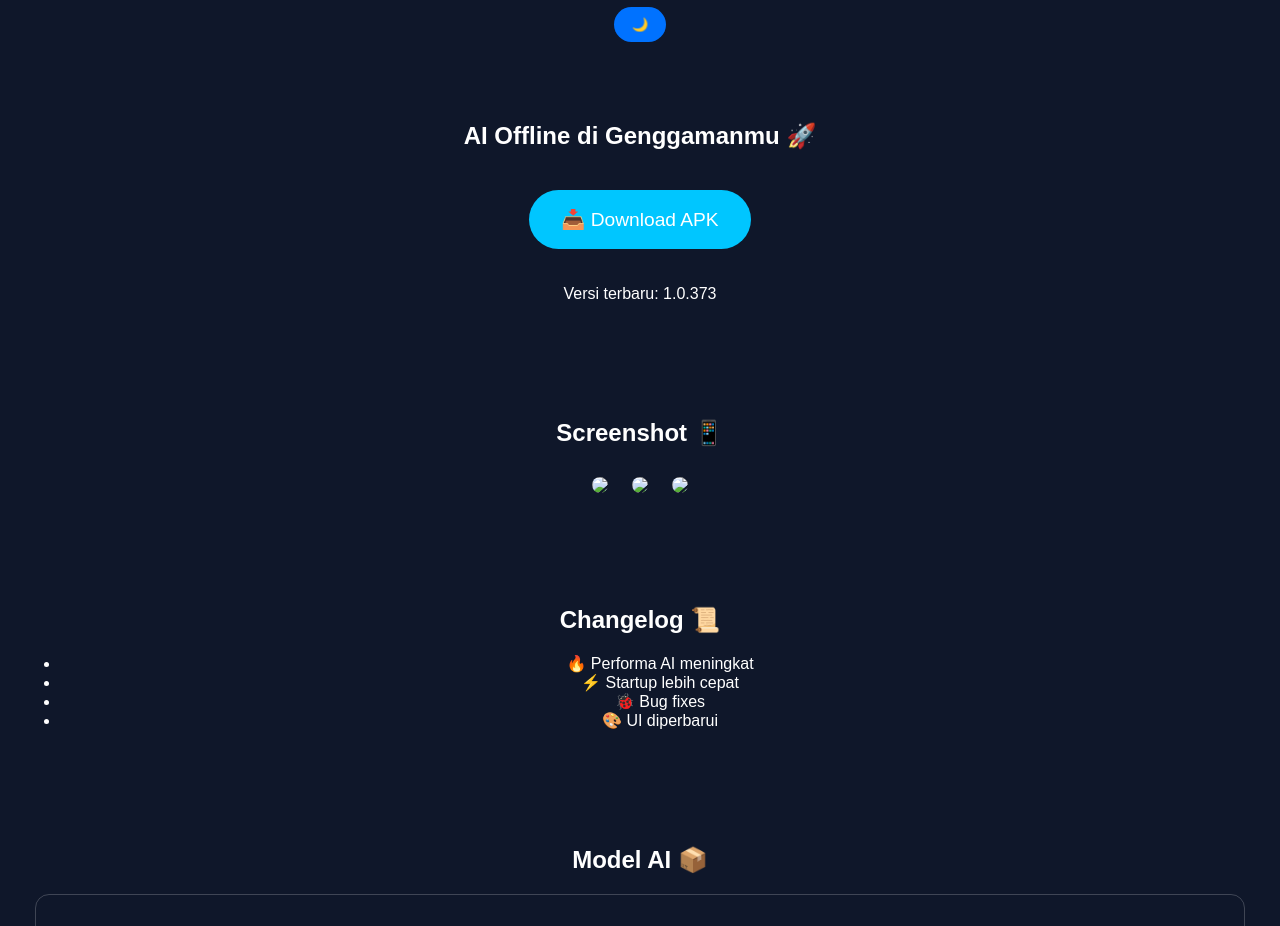
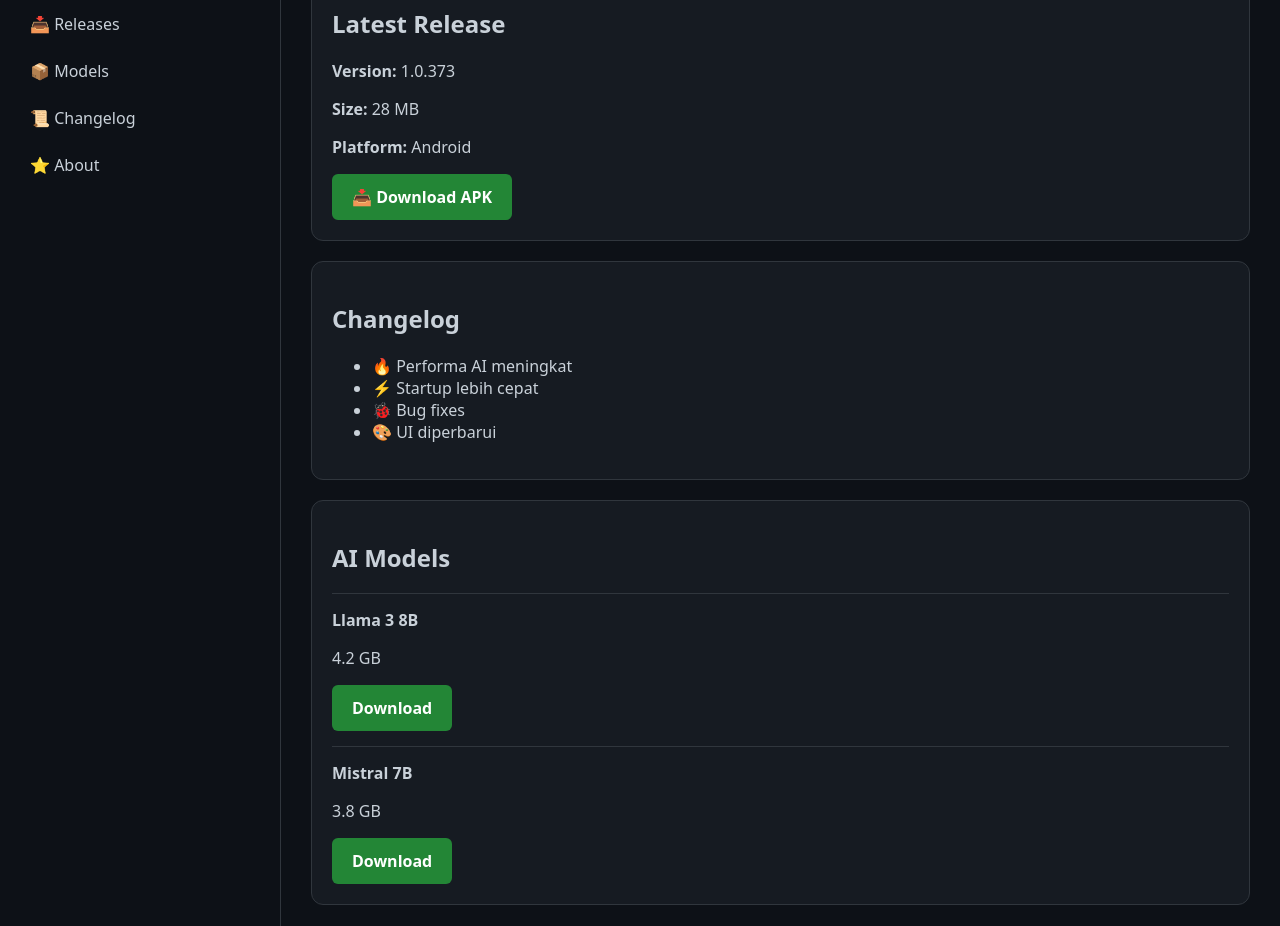
Before and after one commit to nasaawakening/mymodels-site, a plain HTML site: page index.html in a window 1280 px wide. Shown: the part 113-1039 px from the top of the page. Drawn offline with Linux system fonts and the light colour scheme.

Commit message:
Update index.html

```diff
--- a/index.html
+++ b/index.html
@@ -3,71 +3,108 @@
 <head>
 <meta charset="UTF-8">
 <meta name="viewport" content="width=device-width,initial-scale=1">
-<title>MyModels — Offline AI Platform</title>
+
+<title>MyModels Repository</title>
 
 <style>
 body{
   margin:0;
-  font-family:Arial,sans-serif;
-  background:#0f172a;
-  color:white;
-  text-align:center;
-  transition:.3s;
+  font-family:system-ui,Segoe UI,Arial;
+  background:#0d1117;
+  color:#c9d1d9;
 }
 
-body.light{
-  background:#f5f5f5;
-  color:#111;
+/* HEADER */
+header{
+  background:#161b22;
+  padding:12px 20px;
+  display:flex;
+  align-items:center;
+  gap:15px;
+  border-bottom:1px solid #30363d;
 }
 
-header{
+.logo{
+  width:32px;
+  border-radius:6px;
+}
+
+h1{
+  font-size:18px;
+  margin:0;
+}
+
+/* LAYOUT */
+.container{
+  display:flex;
+  min-height:100vh;
+}
+
+/* SIDEBAR */
+.sidebar{
+  width:240px;
+  background:#0d1117;
+  border-right:1px solid #30363d;
   padding:20px;
 }
 
-.logo{
-  width:80px;
-  border-radius:18px;
+.sidebar a{
+  display:block;
+  padding:10px;
+  border-radius:6px;
+  color:#c9d1d9;
+  text-decoration:none;
+  margin-bottom:5px;
+}
+
+.sidebar a:hover{
+  background:#161b22;
+}
+
+/* MAIN */
+.main{
+  flex:1;
+  padding:30px;
+}
+
+/* CARD */
+.card{
+  background:#161b22;
+  border:1px solid #30363d;
+  border-radius:12px;
+  padding:20px;
+  margin-bottom:20px;
 }
 
 .download{
   display:inline-block;
-  padding:18px 32px;
-  background:#00c6ff;
+  padding:12px 20px;
+  background:#238636;
   color:white;
-  border-radius:40px;
+  border-radius:6px;
   text-decoration:none;
-  font-size:1.2em;
-  margin:20px;
+  font-weight:bold;
 }
 
-.section{
-  padding:40px 20px;
-}
-
-.slider img{
-  width:260px;
-  margin:10px;
-  border-radius:16px;
+.download:hover{
+  background:#2ea043;
 }
 
 .model{
-  border:1px solid rgba(255,255,255,.2);
-  padding:15px;
-  margin:15px;
-  border-radius:14px;
-}
-
-button{
-  padding:10px 18px;
-  border:none;
-  border-radius:20px;
-  background:#0072ff;
-  color:white;
+  border-top:1px solid #30363d;
+  padding-top:15px;
+  margin-top:15px;
 }
 
 footer{
-  padding:40px;
   opacity:.6;
+  margin-top:40px;
+}
+
+/* MOBILE */
+@media(max-width:800px){
+  .container{flex-direction:column;}
+  .sidebar{width:100%;}
 }
 </style>
 
@@ -78,128 +115,83 @@
 <header>
   <img src="icon.png" class="logo">
   <h1>MyModels</h1>
-  <button onclick="toggleMode()">🌙</button>
 </header>
 
-<div class="section">
+<div class="container">
 
-  <h2>AI Offline di Genggamanmu 🚀</h2>
+  <!-- SIDEBAR -->
+  <div class="sidebar">
 
-  <a href="MyModels.apk" download class="download"
-     onclick="trackDownload()">
+    <a href="#">🏠 Home</a>
+    <a href="#">📥 Releases</a>
+    <a href="#">📦 Models</a>
+    <a href="#">📜 Changelog</a>
+    <a href="#">⭐ About</a>
+
+  </div>
+
+  <!-- MAIN CONTENT -->
+  <div class="main">
+
+    <!-- RELEASE CARD -->
+    <div class="card">
+
+      <h2>Latest Release</h2>
+
+      <p><b>Version:</b> 1.0.373</p>
+      <p><b>Size:</b> 28 MB</p>
+      <p><b>Platform:</b> Android</p>
+
+      <a href="MyModels.apk" download class="download">
         📥 Download APK
       </a>
 
-  <p id="version">Memuat versi...</p>
+    </div>
+
+    <!-- CHANGELOG -->
+    <div class="card">
+
+      <h2>Changelog</h2>
+
+      <ul>
+        <li>🔥 Performa AI meningkat</li>
+        <li>⚡ Startup lebih cepat</li>
+        <li>🐞 Bug fixes</li>
+        <li>🎨 UI diperbarui</li>
+      </ul>
 
     </div>
 
-<div class="section">
+    <!-- MODELS -->
+    <div class="card">
 
-  <h2>Screenshot 📱</h2>
+      <h2>AI Models</h2>
 
-  <div class="slider">
-    <img src="screenshots/1.png">
-    <img src="screenshots/2.png">
-    <img src="screenshots/3.png">
+      <div class="model">
+        <b>Llama 3 8B</b>
+        <p>4.2 GB</p>
+        <a href="models/llama3.gguf" download class="download">
+          Download
+        </a>
+      </div>
+
+      <div class="model">
+        <b>Mistral 7B</b>
+        <p>3.8 GB</p>
+        <a href="models/mistral.gguf" download class="download">
+          Download
+        </a>
       </div>
 
     </div>
 
-<div class="section">
-
-  <h2>Changelog 📜</h2>
-  <ul id="changelog"></ul>
+    <footer>
+      © 2026 MyModels — Made with by Nasa
+    </footer>
 
   </div>
 
-<div class="section">
-
-  <h2>Model AI 📦</h2>
-  <div id="models"></div>
-
 </div>
-
-<div class="section">
-
-  <h2>🔐 License Check (Demo)</h2>
-  <input id="licenseKey" placeholder="Masukkan key">
-  <button onclick="checkLicense()">Check</button>
-  <p id="licenseResult"></p>
-
-</div>
-
-<footer>
-  © 2026 MyModels — Made with 💀 by Nasa
-</footer>
-
-<script>
-
-// 🌗 DARK MODE
-function toggleMode(){
-  document.body.classList.toggle("light");
-}
-
-// 🔄 VERSION + CHANGELOG (hardcoded fallback)
-const versionData = {
-  version:"1.0.373",
-  changelog:[
-    "🔥 Performa AI meningkat",
-    "⚡ Startup lebih cepat",
-    "🐞 Bug fixes",
-    "🎨 UI diperbarui"
-  ]
-};
-
-document.getElementById("version")
-  .textContent="Versi terbaru: "+versionData.version;
-
-const cl=document.getElementById("changelog");
-versionData.changelog.forEach(c=>{
-  const li=document.createElement("li");
-  li.textContent=c;
-  cl.appendChild(li);
-});
-
-// 📦 MODEL REPOSITORY
-const models=[
- {name:"Llama 3 8B",size:"4.2 GB",url:"models/llama3.gguf"},
- {name:"Mistral 7B",size:"3.8 GB",url:"models/mistral.gguf"}
-];
-
-const box=document.getElementById("models");
-
-models.forEach(m=>{
-  box.innerHTML+=`
-    <div class="model">
-      <h3>${m.name}</h3>
-      <p>${m.size}</p>
-      <a href="${m.url}" download>
-        <button>Download</button>
-      </a>
-    </div>`;
-});
-
-// 📊 DOWNLOAD ANALYTICS (free counter)
-function trackDownload(){
-  fetch("https://api.countapi.xyz/hit/mymodels/apk");
-}
-
-// 🔐 LICENSE CHECK (demo)
-const validKeys=[
-  "NASA-ELITE-001",
-  "MYMODELS-PRO-777"
-];
-
-function checkLicense(){
-  const key=document.getElementById("licenseKey").value;
-  document.getElementById("licenseResult").textContent =
-    validKeys.includes(key)
-    ? "✅ License valid — Premium aktif"
-    : "❌ License tidak valid";
-}
-
-</script>
 
 </body>
 </html>
```
Lines whose indentation alone changed are shown as unchanged.
